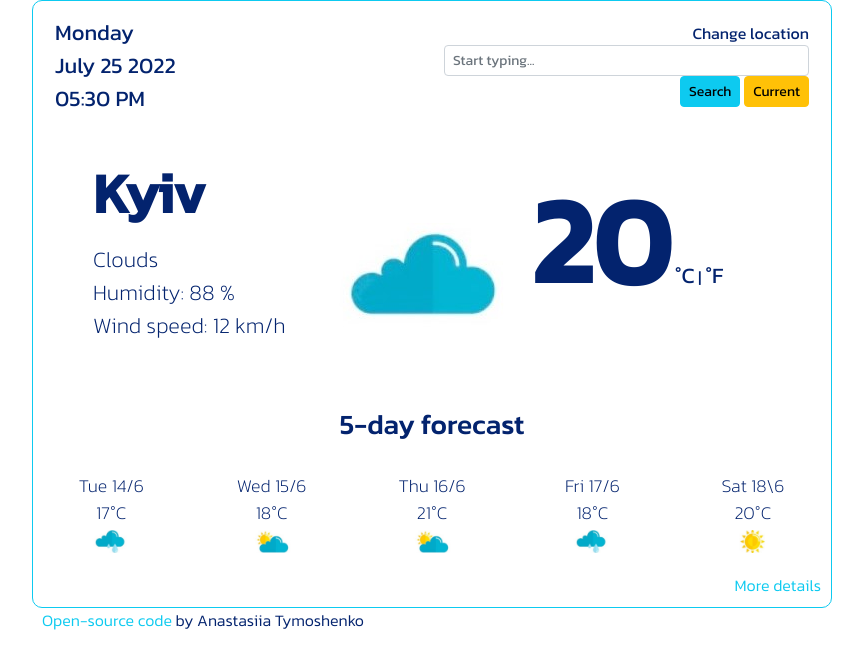
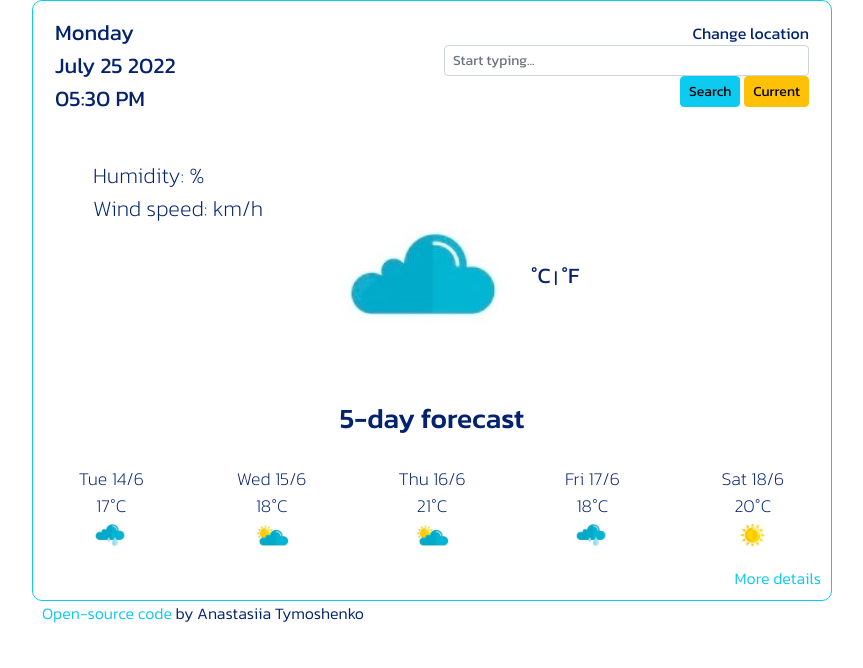
Before and after one commit to Anastasiia-Tymoshenko/shecodes-plus-project, a plain HTML site: page index.html in a window 1280 px wide. Shown: the whole page, without its empty margins (208-1071 px from the left). Drawn offline with nearby package versions, Linux system fonts and the light colour scheme; no server answers.

Commit message:
Removed defolt values

```diff
--- a/index.html
+++ b/index.html
@@ -27,9 +27,9 @@
           <div class="row">
             <div class="col">
               <ul id="current-date">
-                <li id="weekday">Monday</li>
-                <li id="date">June 14, 2022</li>
-                <li id="time">09:00</li>
+                <li id="weekday"></li>
+                <li id="date"></li>
+                <li id="time"></li>
               </ul>
             </div>
 
@@ -68,10 +68,10 @@
           <div class="row">
             <div class="col-4">
               <ul id="current-weather">
-                <li><h1 id="location">Kyiv</h1></li>
-                <li id="condition">Clouds</li>
-                <li>Humidity: <span id="humidity">88</span> %</li>
-                <li>Wind speed: <span id="wind">12</span> km/h</li>
+                <li><h1 id="location"></h1></li>
+                <li id="condition"></li>
+                <li>Humidity: <span id="humidity"> </span> %</li>
+                <li>Wind speed: <span id="wind"> </span> km/h</li>
               </ul>
             </div>
 
@@ -82,7 +82,7 @@
                   alt="clouds"
                   class="weather-image"
                 />
-                <span id="degrees">20</span>
+                <span id="degrees"> </span>
                 <a href="#" class="temp" id="celsius"> °C</a> |
                 <a href="#" class="temp" id="fahrenheit"> °F</a>
               </p>
@@ -98,7 +98,7 @@
               <div class="col date">Wed 15/6</div>
               <div class="col date">Thu 16/6</div>
               <div class="col date">Fri 17/6</div>
-              <div class="col date">Sat 18\6</div>
+              <div class="col date">Sat 18/6</div>
             </div>
 
             <div class="row temperatures">
```
